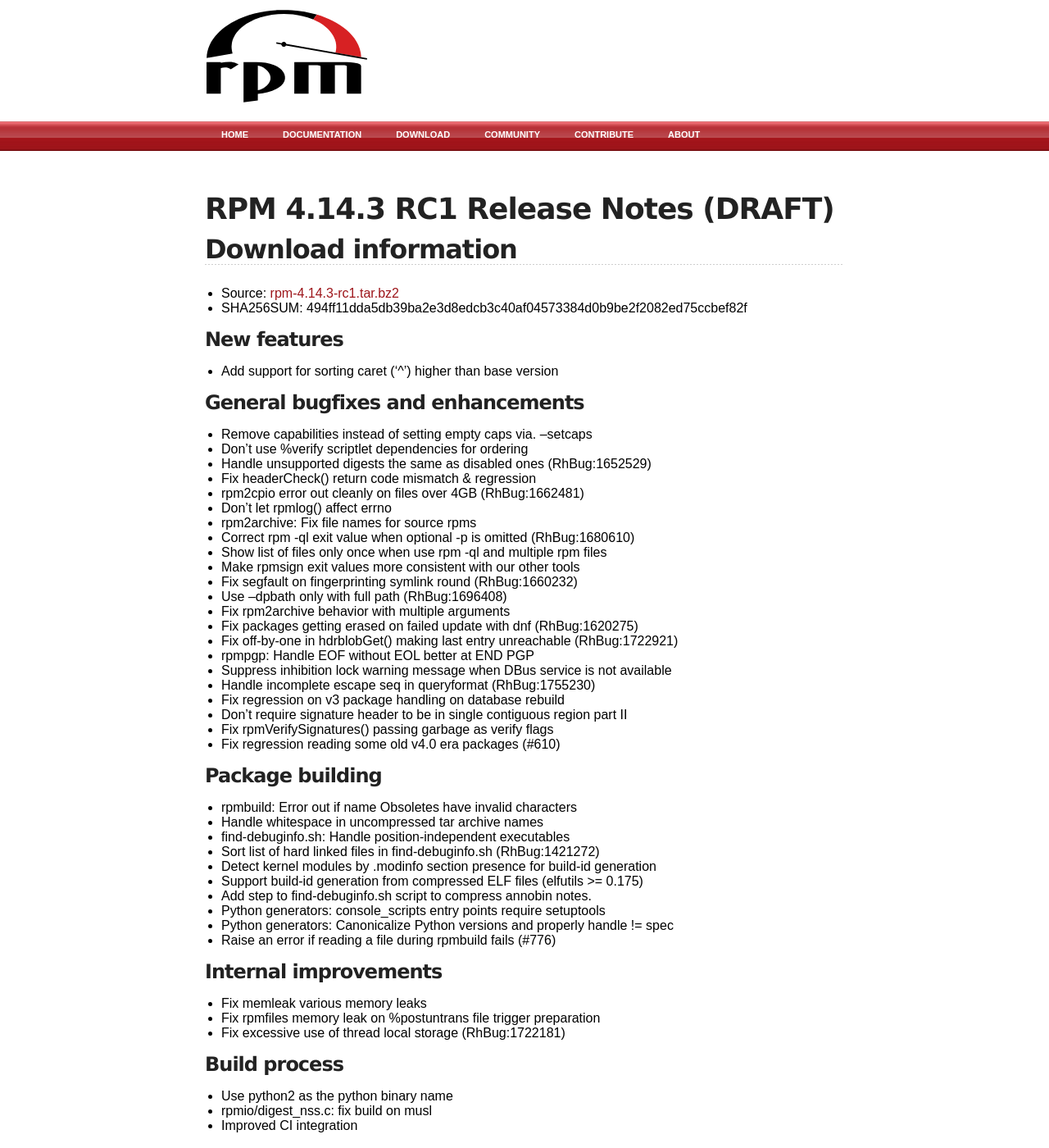
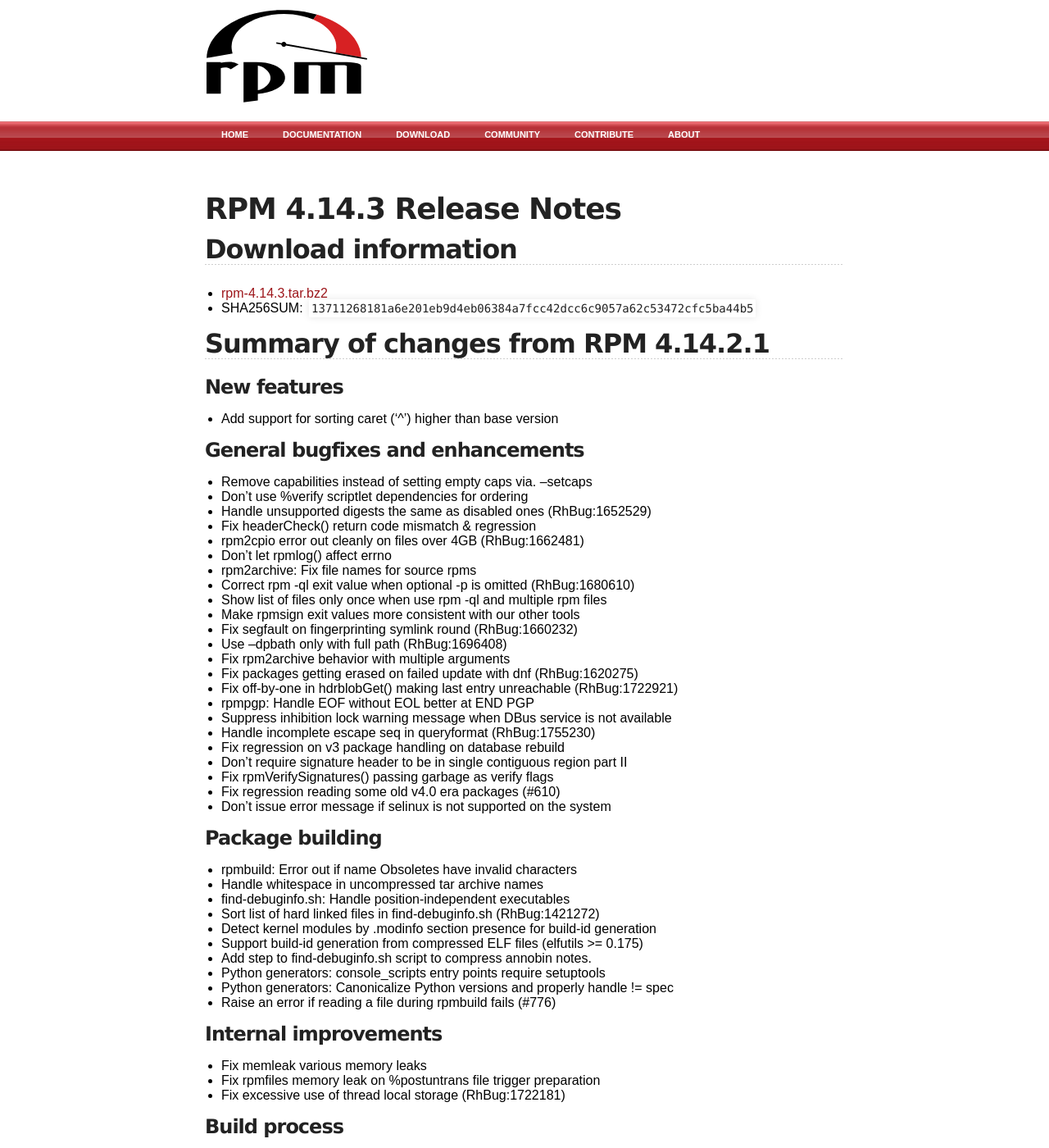
Before and after one commit to rpm-software-management/rpm-web, a Jekyll site: the page built from wiki/Releases/4.14.3.md, in a window 1280 px wide and 1400 px high. Shown: the whole window at 82% size. Built offline with Jekyll 4.4.1, drawn with Linux system fonts in a browser that asks for light colours.

Commit message:
Release rpm 4.14.3

```diff
--- a/wiki/Releases/4.14.3.md
+++ b/wiki/Releases/4.14.3.md
@@ -3,12 +3,13 @@ layout: default
 title: rpm.org - Releases
 ---
 
-# RPM 4.14.3 RC1 Release Notes (DRAFT)
+# RPM 4.14.3 Release Notes
 
 ## Download information
+ * [rpm-4.14.3.tar.bz2](http://ftp.rpm.org/releases/rpm-4.14.x/rpm-4.14.3.tar.bz2)
+ * SHA256SUM: `13711268181a6e201eb9d4eb06384a7fcc42dcc6c9057a62c53472cfc5ba44b5`
 
-* Source: [rpm-4.14.3-rc1.tar.bz2](http://ftp.rpm.org/releases/testing/rpm-4.14.3-rc1.tar.bz2)
-* SHA256SUM: 494ff11dda5db39ba2e3d8edcb3c40af04573384d0b9be2f2082ed75ccbef82f
+## Summary of changes from RPM 4.14.2.1
 
 ### New features
 
@@ -38,6 +39,7 @@ title: rpm.org - Releases
 * Don't require signature header to be in single contiguous region part II
 * Fix rpmVerifySignatures() passing garbage as verify flags
 * Fix regression reading some old v4.0 era packages (#610)
+* Don't issue error message if selinux is not supported on the system
 
 ### Package building
 * rpmbuild: Error out if name Obsoletes have invalid characters
```
Also changed, not shown: index.md (+8 -0 lines), timeline.md (+8 -0 lines).
